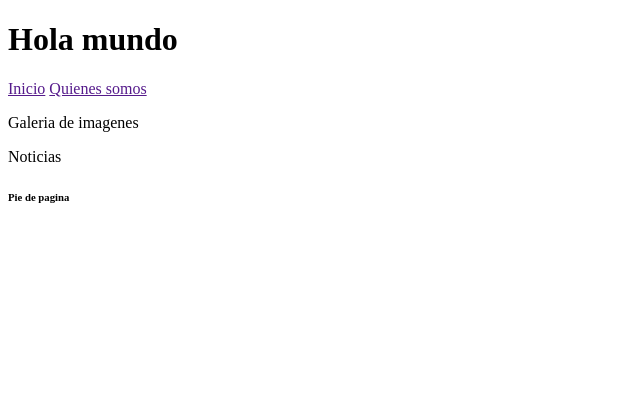
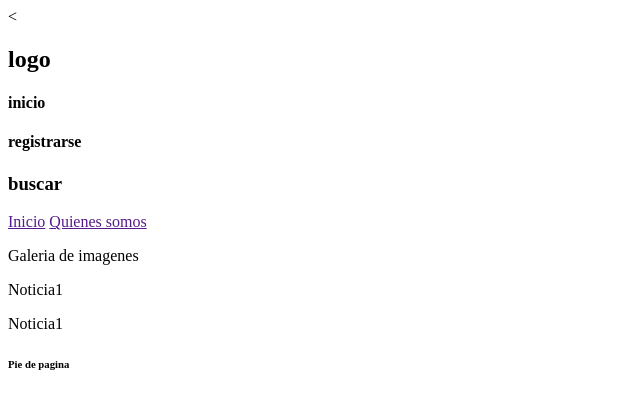
Before and after one commit to Jairstal/iwaap1, a plain HTML site: page index.html in a window 1280 px wide. Shown: the whole page, without its empty margins (0-640 px from the left). Drawn offline with Linux system fonts and the light colour scheme.

Commit message:
segundo commit taller

```diff
--- a/index.html
+++ b/index.html
@@ -6,19 +6,53 @@
 	<meta name="viewport" content="width=device-width,
 	initial-scale=1">
 	<title>Mi primera app</title>
+	<<link rel="stylesheet" href="css/style.css">
+
+
+		    <section>
+         	<h2>logo</h2>
+
+    	    </section>
+    	    <section>
+    	    	<nav>
+    	    	<h4>inicio</h4>
+    	    	<h4>registrarse</h4>
+    	    	</nav>
+
+    	    		<h3>buscar</h3>
+        	</div>
+
+    	    </section>
 
 </head>
-<body>
-	<header>
-		<h1>Hola mundo</h1>
-	</header>
 	<nav>
 		<a href="">Inicio</a>
 		<a href="">Quienes somos</a>
 	</nav>
 	<section><p>Galeria de imagenes</p></section>
 	<main>
-		<p>Noticias</p>
+
+
+			<section>
+				<header>
+					<p>Noticia1</p>
+					</header>
+					<article>
+
+					</article>
+
+			</section>
+
+			<section>
+				<header>
+					<p>Noticia1</p>
+					</header>
+					<article>
+
+
+			</section>
+
+
 	</main>
 	<footer><h6>Pie de pagina</h6></footer>
 
```
